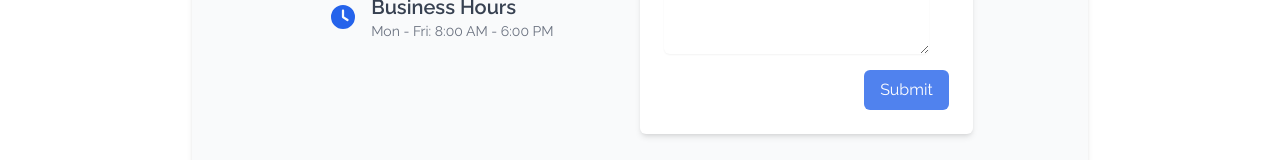
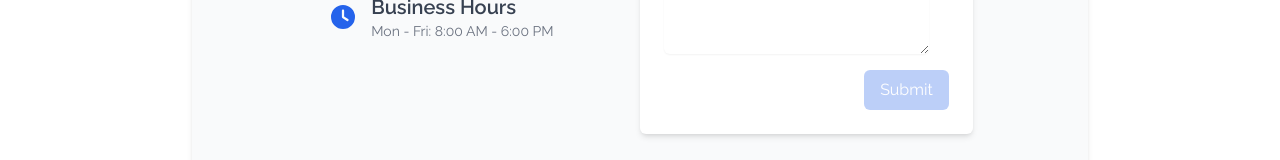
Before and after one commit to akrapovicivan/akrasol, a Next.js app: page /contact in a window 1280 px wide. Shown: the part 570-730 px from the top of the page. Built offline with nearby package versions, Linux system fonts and the light colour scheme; no server answers.

Commit message:
Decrease opacity on disabled buttons

```diff
--- a/src/app/contact/page.tsx
+++ b/src/app/contact/page.tsx
@@ -138,7 +138,7 @@ export default function ContactForm() {
                 type="submit"
                 onClick={sendInquiry}
                 disabled={!formData.message || !formData.email || !formData.email || isLoading}
-                className="px-4 mt-5 block py-2 ml-auto bg-blue-600 text-white rounded-md enabled:hover:bg-blue-700 disabled:opacity-80 disabled:pointer-disabled disabled:cursor-not-allowed"
+                className="px-4 mt-5 block py-2 ml-auto bg-blue-600 text-white rounded-md enabled:hover:bg-blue-700 disabled:opacity-30 disabled:pointer-disabled disabled:cursor-not-allowed"
             >
                 {isLoading && (
                   <FontAwesomeIcon icon={faSpinner} spin className="w-4 h-4 mr-3" />
--- a/src/app/cost-calculator/page.tsx
+++ b/src/app/cost-calculator/page.tsx
@@ -222,7 +222,7 @@ const CostCalculatorPage = () => {
                         <button
                             onClick={nextStep}
                             disabled={!formData.kwhInstalled || !formData.roofType}
-                            className="px-4 mt-5 block py-2 ml-auto bg-blue-600 text-white rounded-md enabled:hover:bg-blue-700 disabled:opacity-50 disabled:pointer-disabled disabled:cursor-not-allowed"
+                            className="px-4 mt-5 block py-2 ml-auto bg-blue-600 text-white rounded-md enabled:hover:bg-blue-700 disabled:opacity-30 disabled:pointer-disabled disabled:cursor-not-allowed"
                         >
                             Next
                         </button>
@@ -369,7 +369,7 @@ const CostCalculatorPage = () => {
                         <button
                             onClick={sendInquiry}
                             disabled={!userEmail || isLoading}
-                            className="px-4 py-2 bg-blue-600 text-white rounded-md hover:bg-blue-700 enabled:hover:bg-blue-700 disabled:opacity-80 disabled:pointer-disabled disabled:cursor-not-allowed"
+                            className="px-4 py-2 bg-blue-600 text-white rounded-md hover:bg-blue-700 enabled:hover:bg-blue-700 disabled:opacity-30 disabled:pointer-disabled disabled:cursor-not-allowed"
                         >
                             {isLoading && (
                               <FontAwesomeIcon icon={faSpinner} spin className="w-4 h-4 mr-3" />
```
